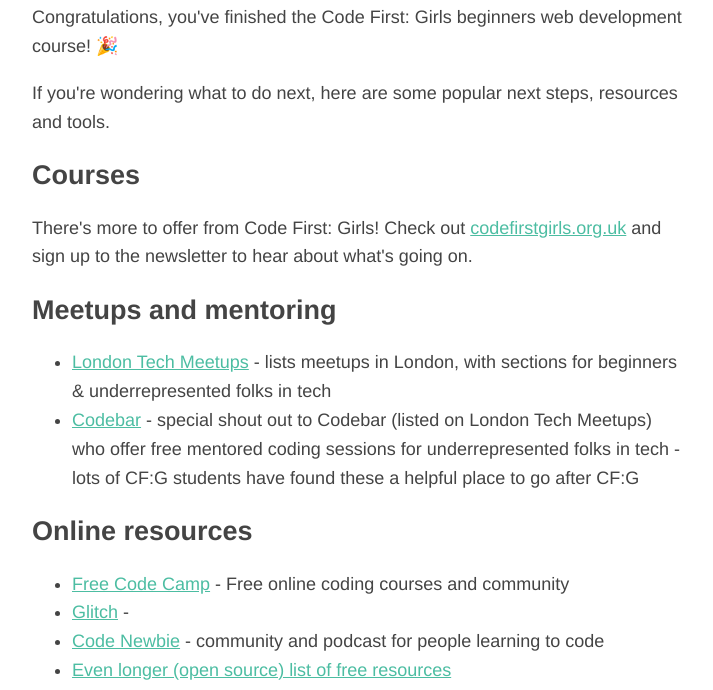
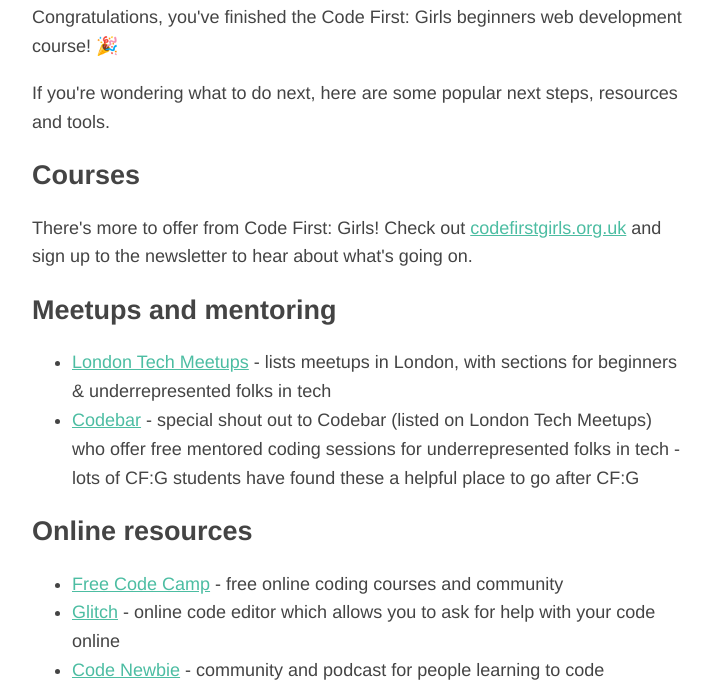
Before and after one commit to JennyBrennan/after-cfg, a plain HTML site: page index.html in a window 1280 px wide. Shown: the part 104-794 px from the top of the page, without its empty margins (283-996 px from the left). Drawn offline with Linux system fonts and the light colour scheme.

Commit message:
Add description for Glitch

```diff
--- a/index.html
+++ b/index.html
@@ -35,8 +35,8 @@
       Online resources
     </h2>
     <ul>
-      <li><a href="https://freecodecamp.org">Free Code Camp</a> - Free online coding courses and community</li>
-      <li><a href="https://glitch.com">Glitch</a> - </li>
+      <li><a href="https://freecodecamp.org">Free Code Camp</a> - free online coding courses and community</li>
+      <li><a href="https://glitch.com">Glitch</a> - online code editor which allows you to ask for help with your code online</li>
       <li><a href="https://www.codenewbie.org/">Code Newbie</a> - community and podcast for people learning to code</li>
       <li><a href="http://coder-newbie.surge.sh/">Even longer (open source) list of free resources</a></li>
     </ul>
```
